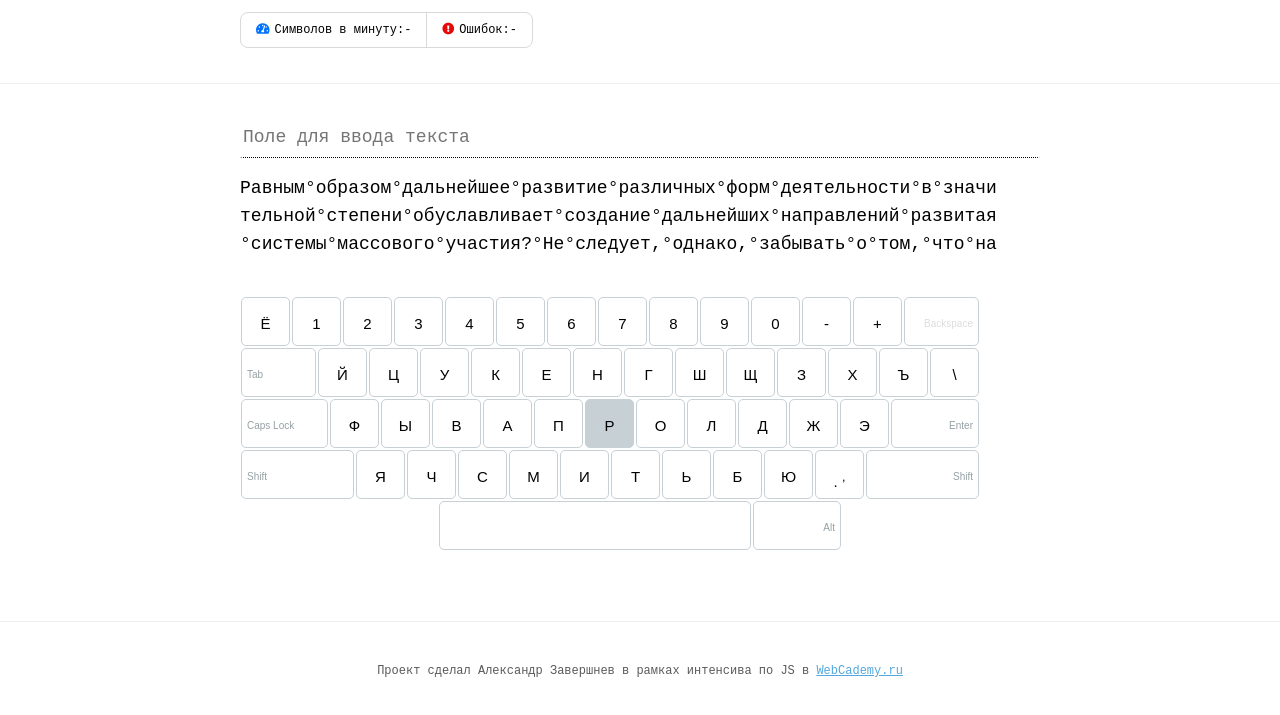
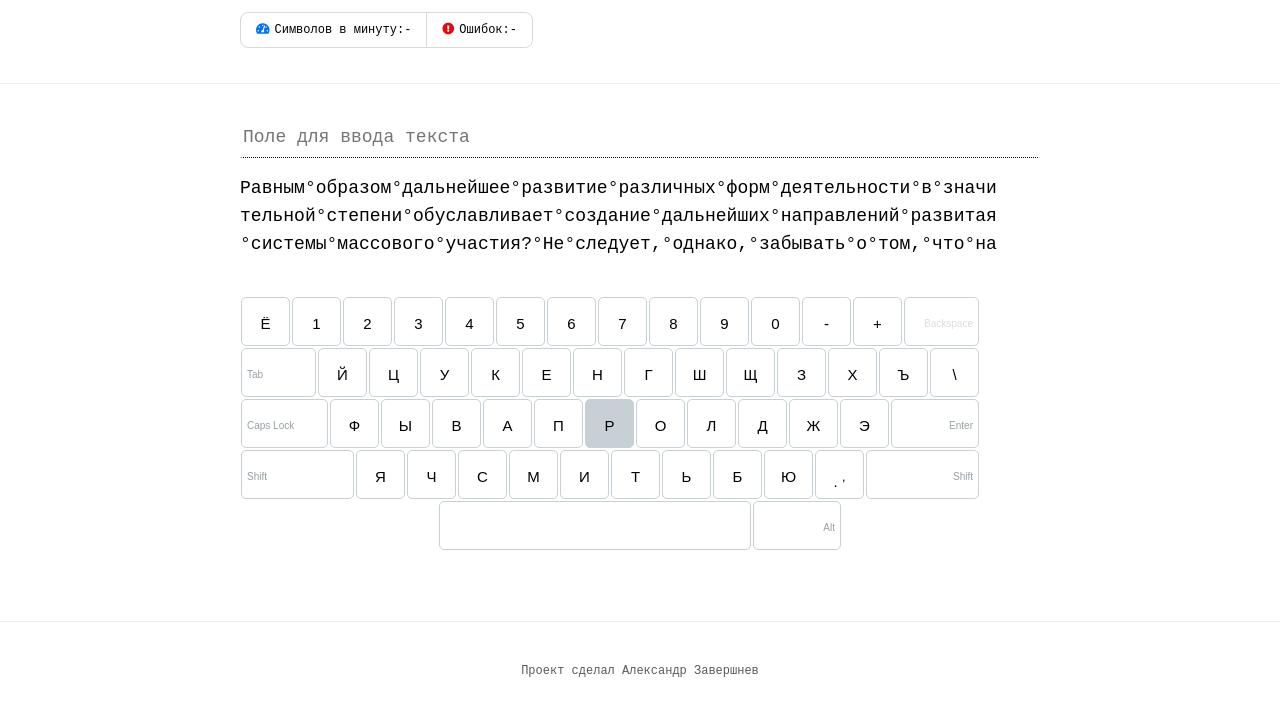
Before and after one commit to Imfortes/Keyboard-training, a plain HTML site: page index.html in a window 1280 px wide. Shown: the part 165-880 px from the top of the page. Drawn offline with Linux system fonts and the light colour scheme; a web font is replaced by a local one.

Commit message:
Update index.html

```diff
--- a/index.html
+++ b/index.html
@@ -153,7 +153,7 @@
 	<div class="container">
 		<!-- Copyright -->
 		<div class="copyright">
-			<p>Проект сделал Александр Завершнев в  рамках интенсива по JS в <a href="https://vk.com/webcademy" target="_blank">WebCademy.ru</a></p>
+			<p>Проект сделал Александр Завершнев</p>
 		</div>
 		<!-- // Copyright -->
 	</div>
```
